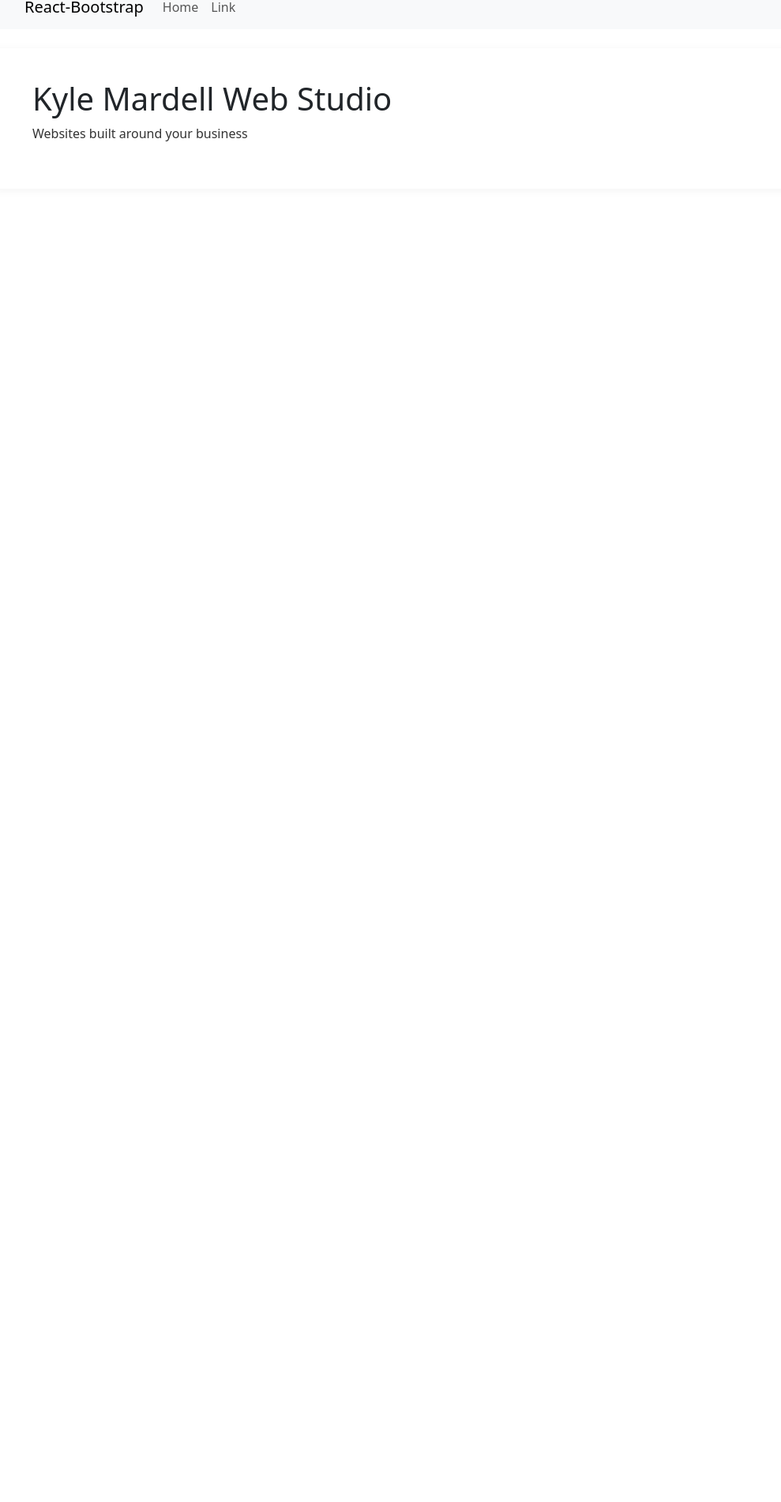
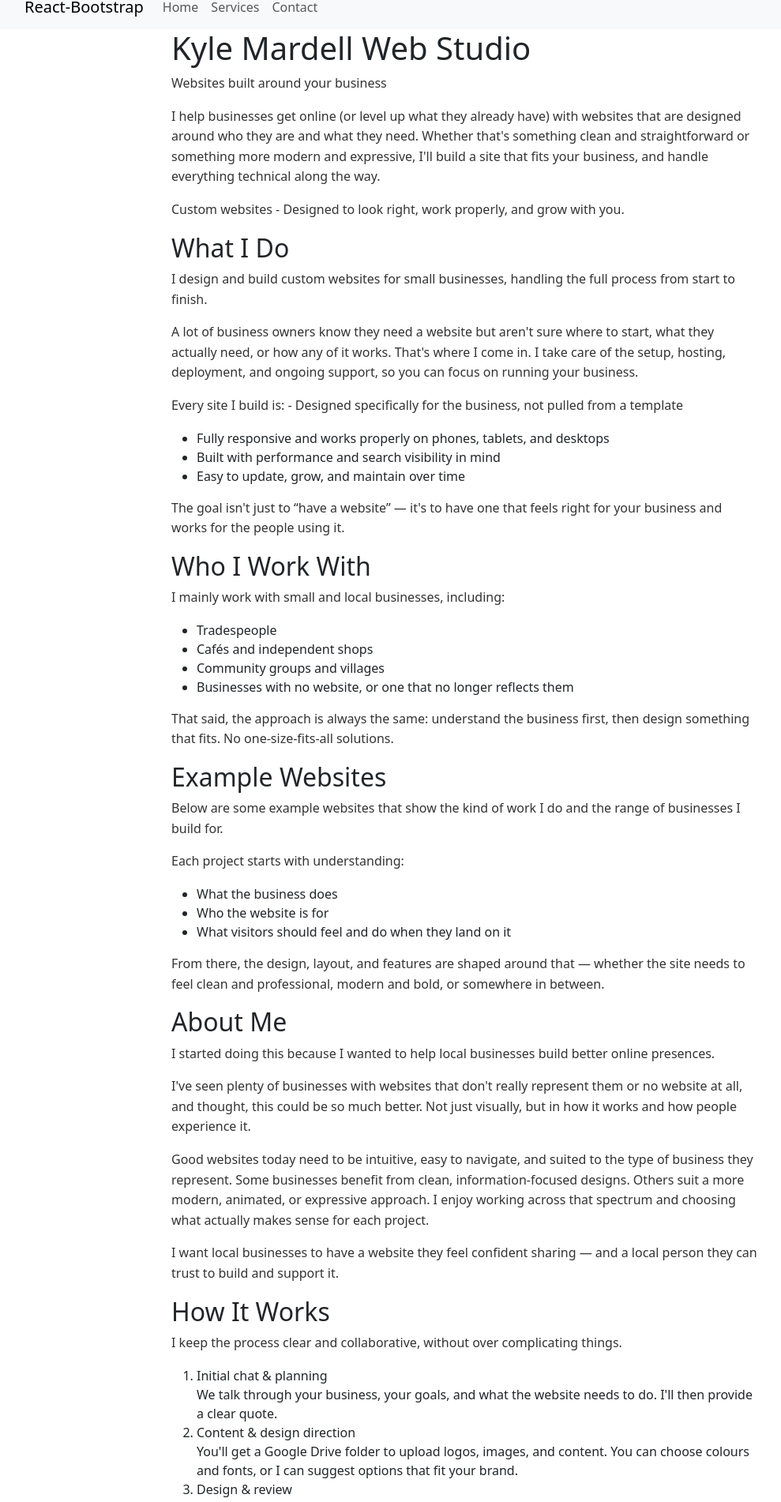
Before and after one commit to KyleMardell/km-web, a Next.js app: page / in a window 1280 px wide. Shown: the part 19-1921 px from the top of the page at 79% size, without its empty margins (51-1040 px from the left). Before the commit the page ends 800 px from the top, so only its background shows below. Built offline with nearby package versions, Linux system fonts and the light colour scheme.

Commit message:
Adjust and simplify css even further. Add initial content to the home page in sections.

```diff
--- a/src/app/components/NavBar.js
+++ b/src/app/components/NavBar.js
@@ -16,7 +16,8 @@ const NavBar = () => {
                 <Navbar.Collapse id="basic-navbar-nav">
                     <Nav className="me-auto">
                         <Nav.Link href="/" onClick={() => setExpanded(false)}>Home</Nav.Link>
-                        <Nav.Link href="#link" onClick={() => setExpanded(false)}>Link</Nav.Link>
+                        <Nav.Link href="#services" onClick={() => setExpanded(false)}>Services</Nav.Link>
+                        <Nav.Link href="#contact" onClick={() => setExpanded(false)}>Contact</Nav.Link>
                     </Nav>
                 </Navbar.Collapse>
             </Container>
--- /dev/null
+++ b/src/app/components/PageFooter.js
@@ -0,0 +1,11 @@
+import React from "react";
+
+const PageFooter = () => {
+    return (
+        <footer className="text-center my-4">
+            <p>Created and Maintained by Kyle Mardell</p>
+        </footer>
+    );
+};
+
+export default PageFooter;
--- a/src/app/globals.css
+++ b/src/app/globals.css
@@ -15,7 +15,6 @@ html,
 body {
     width: 100%;
     min-height: 100%;
-    overflow-x: hidden;
     font-family: Arial, Helvetica, sans-serif;
     background-color: var(--background);
     color: var(--foreground);
@@ -23,9 +22,15 @@ body {
     -moz-osx-font-smoothing: grayscale;
 }
 
-a {
-    color: inherit;
-    text-decoration: none;
+body {
+    display: flex;
+    flex-direction: column;
+}
+
+main {
+    width: 100%;
+    flex: 1;
+    padding-top: 56px; /* navbar height */
 }
 
 h1,
@@ -42,10 +47,9 @@ p {
     color: #333;
 }
 
-.container {
-    max-width: 1200px;
-    margin: 0 auto;
-    padding: 0 1rem;
+a {
+    color: inherit;
+    text-decoration: none;
 }
 
 @media (max-width: 768px) {
@@ -53,3 +57,17 @@ p {
         font-size: 14px;
     }
 }
+
+@media (min-width: 768px) {
+    main {
+        padding-left: 10%;
+        padding-right: 10%;
+    }
+}
+
+@media (min-width: 1200px) {
+    main {
+        padding-left: 20%;
+        padding-right: 20%;
+    }
+}
--- a/src/app/layout.js
+++ b/src/app/layout.js
@@ -1,7 +1,8 @@
 import { Geist, Geist_Mono } from "next/font/google";
 import "./globals.css";
-import 'bootstrap/dist/css/bootstrap.min.css';
+import "bootstrap/dist/css/bootstrap.min.css";
 import NavBar from "./components/NavBar";
+import PageFooter from "./components/PageFooter";
 
 const geistSans = Geist({
     variable: "--font-geist-sans",
@@ -23,7 +24,8 @@ export default function RootLayout({ children }) {
         <html lang="en">
             <body className={`${geistSans.variable} ${geistMono.variable}`}>
                 <NavBar />
-        {children}
+                <main>{children}</main>
+                <PageFooter />
             </body>
         </html>
     );
--- a/src/app/page.js
+++ b/src/app/page.js
@@ -3,17 +3,185 @@ import styles from "./page.module.css";
 
 export default function Home() {
     return (
-        <div className={styles.page}>
-            <main className={styles.main}>
         <Container>
             <Row>
                 <Col>
                     <h1>Kyle Mardell Web Studio</h1>
                     <p>Websites built around your business</p>
+                    <p>
+                        I help businesses get online (or level up what they
+                        already have) with websites that are designed around who
+                        they are and what they need. Whether that's something
+                        clean and straightforward or something more modern and
+                        expressive, I'll build a site that fits your business,
+                        and handle everything technical along the way.
+                    </p>
+                    <p>
+                        Custom websites - Designed to look right, work properly,
+                        and grow with you.
+                    </p>
                 </Col>
             </Row>
+            <Row>
+                <Col>
+                    <h2>What I Do</h2>
+                    <p>
+                        I design and build custom websites for small businesses,
+                        handling the full process from start to finish.
+                    </p>
+                    <p>
+                        A lot of business owners know they need a website but
+                        aren't sure where to start, what they actually need, or
+                        how any of it works. That's where I come in. I take care
+                        of the setup, hosting, deployment, and ongoing support,
+                        so you can focus on running your business.
+                    </p>
+                    <p>
+                        Every site I build is: - Designed specifically for the
+                        business, not pulled from a template
+                    </p>
+                    <ul>
+                        <li>
+                            Fully responsive and works properly on phones,
+                            tablets, and desktops
+                        </li>
+                        <li>
+                            Built with performance and search visibility in mind
+                        </li>
+                        <li>Easy to update, grow, and maintain over time</li>
+                    </ul>
+                    <p>
+                        The goal isn't just to “have a website” — it's to have
+                        one that feels right for your business and works for the
+                        people using it.
+                    </p>
+                </Col>
+            </Row>
+            <Row>
+                <Col>
+                    <h2>Who I Work With</h2>
+                    <p>
+                        I mainly work with small and local businesses,
+                        including:
+                    </p>
+                    <ul>
+                        <li>Tradespeople</li>
+                        <li>Cafés and independent shops</li>
+                        <li>Community groups and villages</li>
+                        <li>
+                            Businesses with no website, or one that no longer
+                            reflects them
+                        </li>
+                    </ul>
+                    <p>
+                        That said, the approach is always the same: understand
+                        the business first, then design something that fits. No
+                        one-size-fits-all solutions.
+                    </p>
+                </Col>
+            </Row>
+            <Row>
+                <Col>
+                    <h2>Example Websites</h2>
+                    <p>
+                        Below are some example websites that show the kind of
+                        work I do and the range of businesses I build for.
+                    </p>
+                    <p>Each project starts with understanding:</p>
+                    <ul>
+                        <li>What the business does</li>
+                        <li>Who the website is for</li>
+                        <li>
+                            What visitors should feel and do when they land on
+                            it
+                        </li>
+                    </ul>
+                    <p>
+                        From there, the design, layout, and features are shaped
+                        around that — whether the site needs to feel clean and
+                        professional, modern and bold, or somewhere in between.
+                    </p>
+                </Col>
+            </Row>
+            <Row>
+                <Col>
+                    <h2>About Me</h2>
+                    <p>
+                        I started doing this because I wanted to help local
+                        businesses build better online presences.
+                    </p>
+                    <p>
+                        I've seen plenty of businesses with websites that don't
+                        really represent them or no website at all, and thought,
+                        this could be so much better. Not just visually, but in
+                        how it works and how people experience it.
+                    </p>
+                    <p>
+                        Good websites today need to be intuitive, easy to
+                        navigate, and suited to the type of business they
+                        represent. Some businesses benefit from clean,
+                        information-focused designs. Others suit a more modern,
+                        animated, or expressive approach. I enjoy working across
+                        that spectrum and choosing what actually makes sense for
+                        each project.
+                    </p>
+                    <p>
+                        I want local businesses to have a website they feel
+                        confident sharing — and a local person they can trust to
+                        build and support it.
+                    </p>
+                </Col>
+            </Row>
+            <Row>
+                <Col>
+                    <h2>How It Works</h2>
+                    <p>
+                        I keep the process clear and collaborative, without over
+                        complicating things.
+                    </p>
+                    <ol>
+                        <li>
+                            Initial chat & planning <br />
+                            We talk through your business, your goals, and what
+                            the website needs to do. I'll then provide a clear
+                            quote.
+                        </li>
+                        <li>
+                            Content & design direction <br />
+                            You'll get a Google Drive folder to upload logos,
+                            images, and content. You can choose colours and
+                            fonts, or I can suggest options that fit your brand.
+                        </li>
+                        <li>
+                            Design & review <br />I design the homepage first so
+                            we can lock in the look and feel before building the
+                            rest of the site.
+                        </li>
+                        <li>
+                            Build, refine & launch <br />
+                            Once everything's approved, I build the full site,
+                            make final tweaks, and deploy it. I also handle
+                            hosting, domains, and ongoing support.
+                        </li>
+                    </ol>
+                    <p>
+                        You're involved where it matters, but you're never
+                        expected to deal with the technical side.
+                    </p>
+                </Col>
+            </Row>
+            <Row>
+                <p>
+                    If you're thinking about getting a website, improving the
+                    one you already have or just want someone who'll explain
+                    things clearly and build something that actually suits your
+                    business, I'd be happy to chat
+                </p>
+                <p>
+                    No pressure, no hard sell — just a conversation about what
+                    you need and what would work best for your business.
+                </p>
+            </Row>
         </Container>
-            </main>
-        </div>
     );
 }
--- a/src/app/page.module.css
+++ b/src/app/page.module.css
@@ -1,31 +1,4 @@
-.page {
-    display: flex;
-    min-height: 100vh;
-    width: 100%;
-    justify-content: center;
-    align-items: flex-start;
-    padding: 80px 40px;
-}
-
-.main {
-    width: 100%;
-    max-width: 1200px;
-    display: flex;
-    flex-direction: column;
-    gap: 32px;
-    background-color: #fff;
-    padding: 40px;
-    border-radius: 8px;
-    box-shadow: 0 2px 12px rgba(0, 0, 0, 0.05);
-}
 
 @media (max-width: 768px) {
-    .page {
-        padding: 40px 20px;
-    }
 
-    .main {
-        padding: 24px;
-        gap: 24px;
-    }
 }
```
Also changed, not shown: src/app/components/PageFooter.module.css (added). Lines whose indentation alone changed are shown as unchanged.
